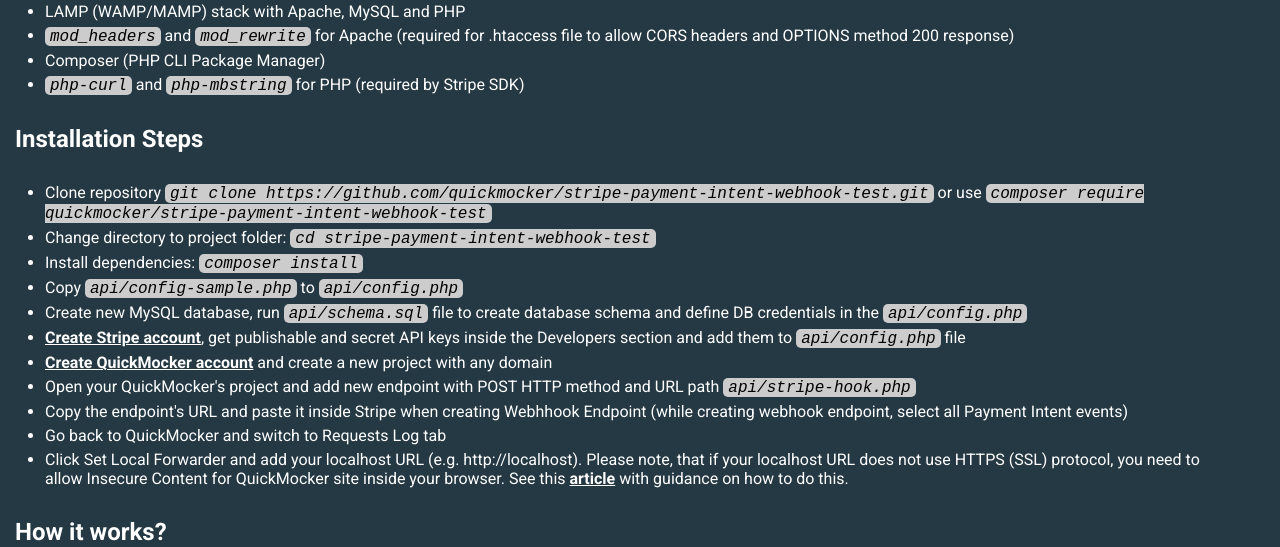
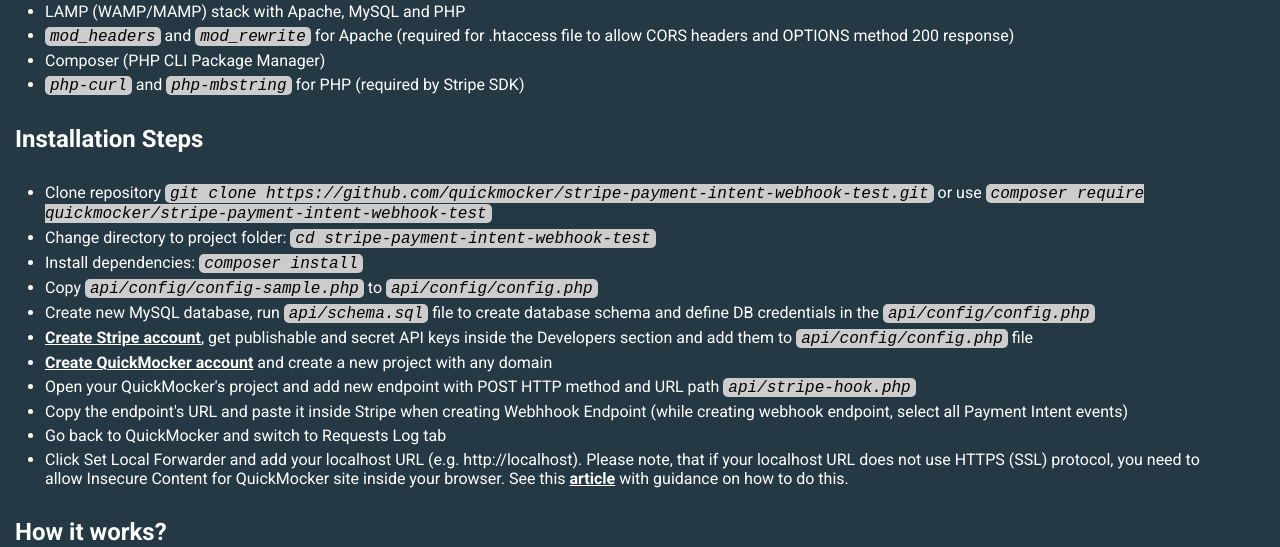
Before and after one commit to quickmocker/stripe-payment-intent-webhook-test, a PHP site: page / in a window 1280 px wide. Shown: the part 733-1280 px from the top of the page. Run offline with PHP 8.4, Linux system fonts and the light colour scheme; some libraries are stand-ins or nearby versions.

Commit message:
Moved config to separate folder.

```diff
--- a/api/extra/DB.php
+++ b/api/extra/DB.php
@@ -25,7 +25,7 @@ class DB
 
     public function __construct()
     {
-        $config = require dirname(__DIR__) . '/config.php';
+        $config = require dirname(__DIR__) . '/config/config.php';
         if (empty($config['db'])) {
             throw new Exception('DB configuration not found.');
         }
--- a/api/extra/StripeBase.php
+++ b/api/extra/StripeBase.php
@@ -23,7 +23,7 @@ class StripeBase
 
     public function __construct()
     {
-        $config = require dirname(__DIR__) . '/config.php';
+        $config = require dirname(__DIR__) . '/config/config.php';
         if (empty($config['stripe'])) {
             throw new Exception('Stripe configuration not found.');
         }
--- a/index.php
+++ b/index.php
@@ -11,7 +11,7 @@
   <script type="text/javascript">
     <?php
     // Get Stripe Public Key to JS.
-    $config = require_once 'api/config.php';
+    $config = require_once 'api/config/config.php';
     if (empty($config)) {
       throw new Exception('Stripe configuration not found.');
     }
@@ -59,9 +59,9 @@
       <li>Clone repository <em>git clone https://github.com/quickmocker/stripe-payment-intent-webhook-test.git</em> or use <em>composer require quickmocker/stripe-payment-intent-webhook-test</em></li>
       <li>Change directory to project folder: <em>cd stripe-payment-intent-webhook-test</em></li>
       <li>Install dependencies: <em>composer install</em></li>
-      <li>Copy <em>api/config-sample.php</em> to <em>api/config.php</em></li>
-      <li>Create new MySQL database, run <em>api/schema.sql</em> file to create database schema and define DB credentials in the <em>api/config.php</em></li>
-      <li><a target="blank" href="https://dashboard.stripe.com/register">Create Stripe account</a>, get publishable and secret API keys inside the Developers section and add them to <em>api/config.php</em> file</li>
+      <li>Copy <em>api/config/config-sample.php</em> to <em>api/config/config.php</em></li>
+      <li>Create new MySQL database, run <em>api/schema.sql</em> file to create database schema and define DB credentials in the <em>api/config/config.php</em></li>
+      <li><a target="blank" href="https://dashboard.stripe.com/register">Create Stripe account</a>, get publishable and secret API keys inside the Developers section and add them to <em>api/config/config.php</em> file</li>
       <li><a href="https://quickmocker.com/register">Create QuickMocker account</a> and create a new project with any domain</li>
       <li>Open your QuickMocker's project and add new endpoint with POST HTTP method and URL path <em>api/stripe-hook.php</em></li>
       <li>Copy the endpoint's URL and paste it inside Stripe when creating Webhhook Endpoint (while creating webhook endpoint, select all Payment Intent events)</li>
```
Also changed, not shown: README.md, api/config/config-sample.php (renamed from api/config-sample.php), 1 other file.
